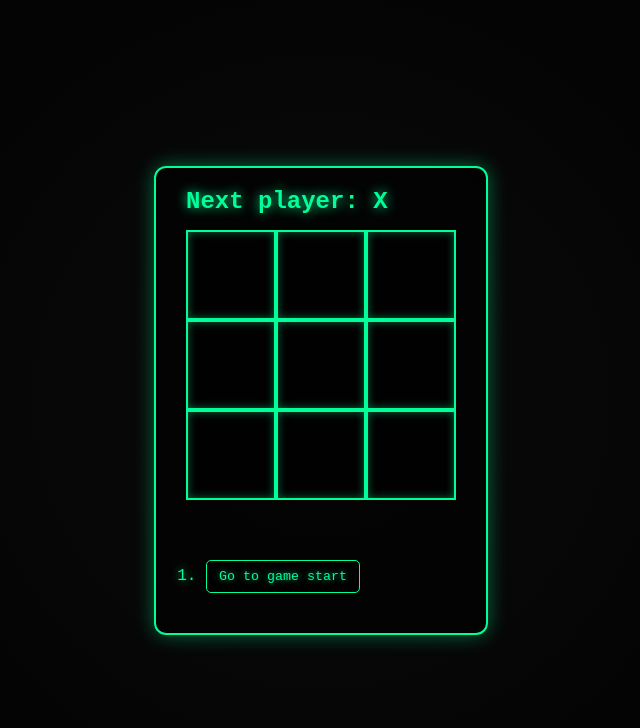
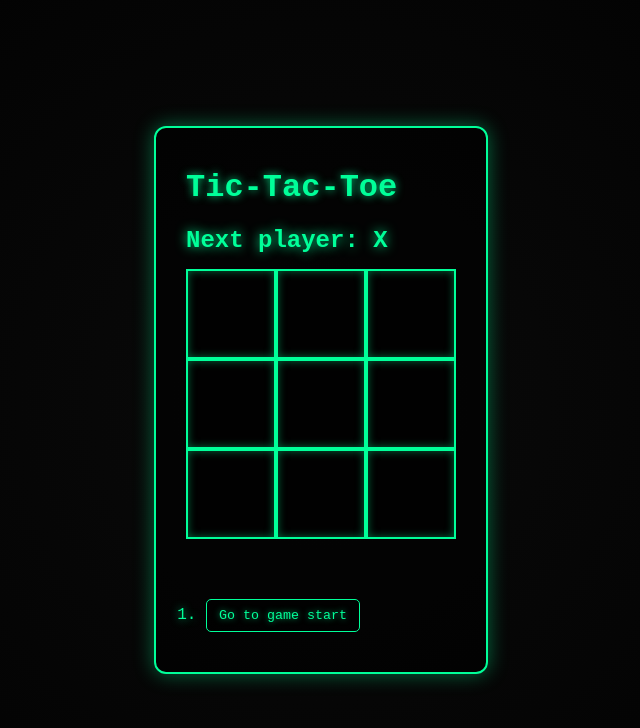
Before and after one commit to raskolnikov1984/react-tic-tac-toe, a React (Create React App) app: page / in a window 1280 px wide. Shown: the top 728 px of the page, without its empty margins (319-959 px from the left). Built offline with nearby package versions, Linux system fonts and the light colour scheme.

Commit message:
feat: Main Title, Readme Image

```diff
--- a/src/App.js
+++ b/src/App.js
@@ -35,6 +35,7 @@ export default function Game() {
   return (
     <div className="game">
       <div className="game-board">
+        <MainTittle />
         <Board xIsNext={xIsNext} squares={currentSquares} onPlay={handlePlay} />
       </div>
       <div className="game-info">
@@ -42,6 +43,12 @@ export default function Game() {
       </div>
     </div>
   )
+}
+
+function MainTittle() {
+  return (
+    <h1>Tic-Tac-Toe</h1>
+  );
 }
 
 function Board({ xIsNext, squares, onPlay }) {
```
Also changed, not shown: images/tic-tac-toe.png (added), 1 other file (tests, documents, lock files or other folders).
